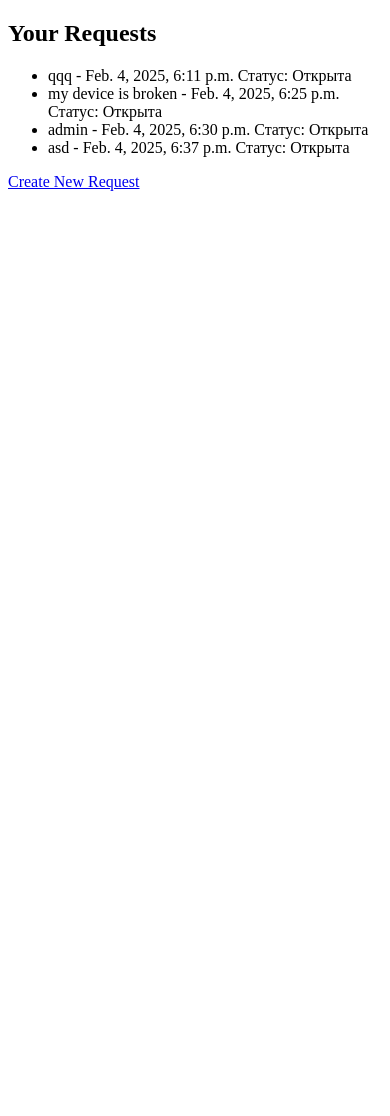
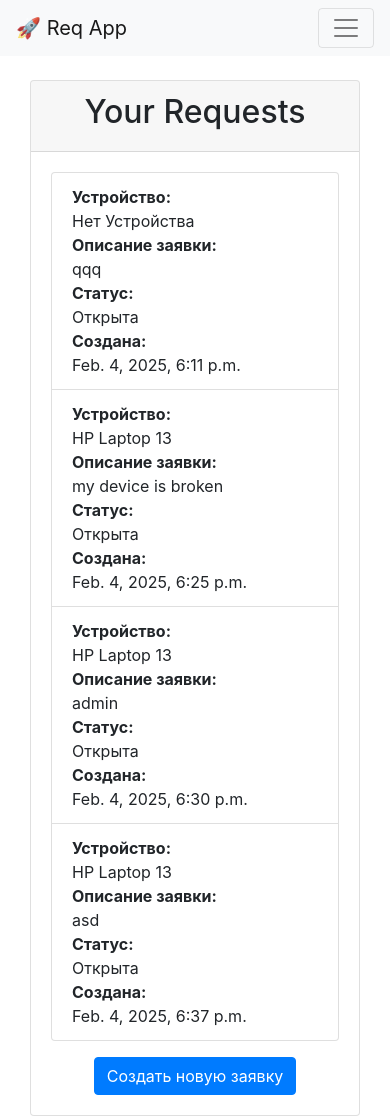
Before and after one commit to sdv77/simple_django_request_app, a Django app: page /requests/ in a window 390 px wide. Before the commit the page ends 191 px from the top, so only its background shows below. Run offline with Django 5.2, Linux system fonts and the light colour scheme; a user stored in the database is signed in; data comes from the database, SQL or seed files in the repository; both versions use the stored data as it was after the commit; some libraries are stand-ins or nearby versions.

Commit message:
base version 1.0
hello commit

```diff
--- /dev/null
+++ b/reqapp/templates/base.html
@@ -0,0 +1,47 @@
+<!DOCTYPE html>
+<html lang="en">
+<head>
+    <meta charset="UTF-8">
+    <meta name="viewport" content="width=device-width, initial-scale=1.0">
+    <title>{% block title %}Req App{% endblock %}</title>
+    <!-- Bootstrap CSS -->
+    <link href="https://stackpath.bootstrapcdn.com/bootstrap/4.5.2/css/bootstrap.min.css" rel="stylesheet">
+</head>
+<body>
+    <nav class="navbar navbar-expand-lg navbar-light bg-light">
+        <a class="navbar-brand" href="#">🚀 Req App</a>
+        <button class="navbar-toggler" type="button" data-toggle="collapse" data-target="#navbarNav" aria-controls="navbarNav" aria-expanded="false" aria-label="Toggle navigation">
+            <span class="navbar-toggler-icon"></span>
+        </button>
+        <div class="collapse navbar-collapse" id="navbarNav">
+            <ul class="navbar-nav ml-auto">
+                {% if user.is_authenticated %}
+                    <li class="nav-item">
+                        <a class="nav-link" href="{% url 'create_request' %}">Создать заявку📝</a>
+                    </li>
+                    <li class="nav-item">
+                        <a class="nav-link" href="{% url 'request_list' %}">Мои заявки📂</a>
+                    </li>
+                    <li class="nav-item">
+                        <a class="nav-link" href="{% url 'logout' %}">Выйти🔑</a>
+                    </li>
+                {% else %}
+                    <li class="nav-item">
+                        <a class="nav-link" href="{% url 'login' %}">Авторизоваться🔑</a>
+                    </li>
+                {% endif %}
+            </ul>
+        </div>
+    </nav>
+
+    <div class="container mt-4">
+        {% block content %}
+        {% endblock %}
+    </div>
+
+    <!-- Bootstrap JS and dependencies -->
+    <script src="https://code.jquery.com/jquery-3.5.1.slim.min.js"></script>
+    <script src="https://cdn.jsdelivr.net/npm/@popperjs/core@2.9.3/dist/umd/popper.min.js"></script>
+    <script src="https://stackpath.bootstrapcdn.com/bootstrap/4.5.2/js/bootstrap.min.js"></script>
+</body>
+</html>
--- a/reqapp/templates/request_list.html
+++ b/reqapp/templates/request_list.html
@@ -1,15 +1,44 @@
-<!DOCTYPE html>
-<html>
-<head>
-    <title>Request List</title>
-</head>
-<body>
-    <h2>Your Requests</h2>
-    <ul>
-        {% for request in requests %}
-            <li>{{ request.description }} - {{ request.created_at }} Статус: {{ request.get_status_display }}</li>
-        {% endfor %}
-    </ul>
-    <a href="{% url 'create_request' %}">Create New Request</a>
-</body>
-</html>
+{% extends 'base.html' %}
+
+{% block title %}Request List{% endblock %}
+
+{% block content %}
+<div class="container">
+    <div class="row justify-content-center">
+        <div class="col-md-8">
+            <div class="card">
+                <div class="card-header text-center">
+                    <h2>Your Requests</h2>
+                </div>
+                <div class="card-body">
+                    <ul class="list-group">
+                        {% for request in requests %}
+                            <li class="list-group-item">
+                                <div class="d-flex flex-column">
+                                    <strong>Устройство:</strong>
+                                    {% if request.device %}
+                                        {{ request.device.name }}
+                                    {% else %}
+                                        Нет Устройства
+                                    {% endif %}
+                                    <strong>Описание заявки:</strong>
+                                    {{ request.description }}
+                                    <strong>Статус:</strong>
+                                    {{ request.get_status_display }}
+                                    <strong>Создана:</strong>
+                                    {{ request.created_at }}
+                                </div>
+                            </li>
+                        {% empty %}
+                            <li class="list-group-item text-center">Заявок нету.</li>
+                        {% endfor %}
+                    </ul>
+                    <div class="mt-3 text-center">
+                        <a href="{% url 'create_request' %}" class="btn btn-primary">Создать новую заявку</a>
+                    </div>
+                </div>
+            </div>
+        </div>
+    </div>
+</div>
+{% endblock %}
--- a/reqapp/urls.py
+++ b/reqapp/urls.py
@@ -1,7 +1,8 @@
 from django.urls import path
-from .views import login_view, create_request, request_list, logout_view
+from .views import home_view, login_view, create_request, request_list, logout_view
 
 urlpatterns = [
+    path('', home_view, name='home'),
     path('login/', login_view, name='login'),
     path('create_request/', create_request, name='create_request'),
     path('requests/', request_list, name='request_list'),
--- a/reqapp/views.py
+++ b/reqapp/views.py
@@ -3,6 +3,9 @@ from django.contrib.auth import authenticate, login, logout
 from django.contrib.auth.forms import AuthenticationForm
 from .forms import RequestForm
 from .models import Request, Device
+
+def home_view(request):
+    return render(request, 'home.html')
 
 def login_view(request):
     if request.method == 'POST':
```
Also changed, not shown: reqapp/templates/create_request.html (+34 -15 lines), reqapp/templates/home.html (added, +12 -0 lines), reqapp/templates/login.html (+34 -15 lines), db.sqlite3.
